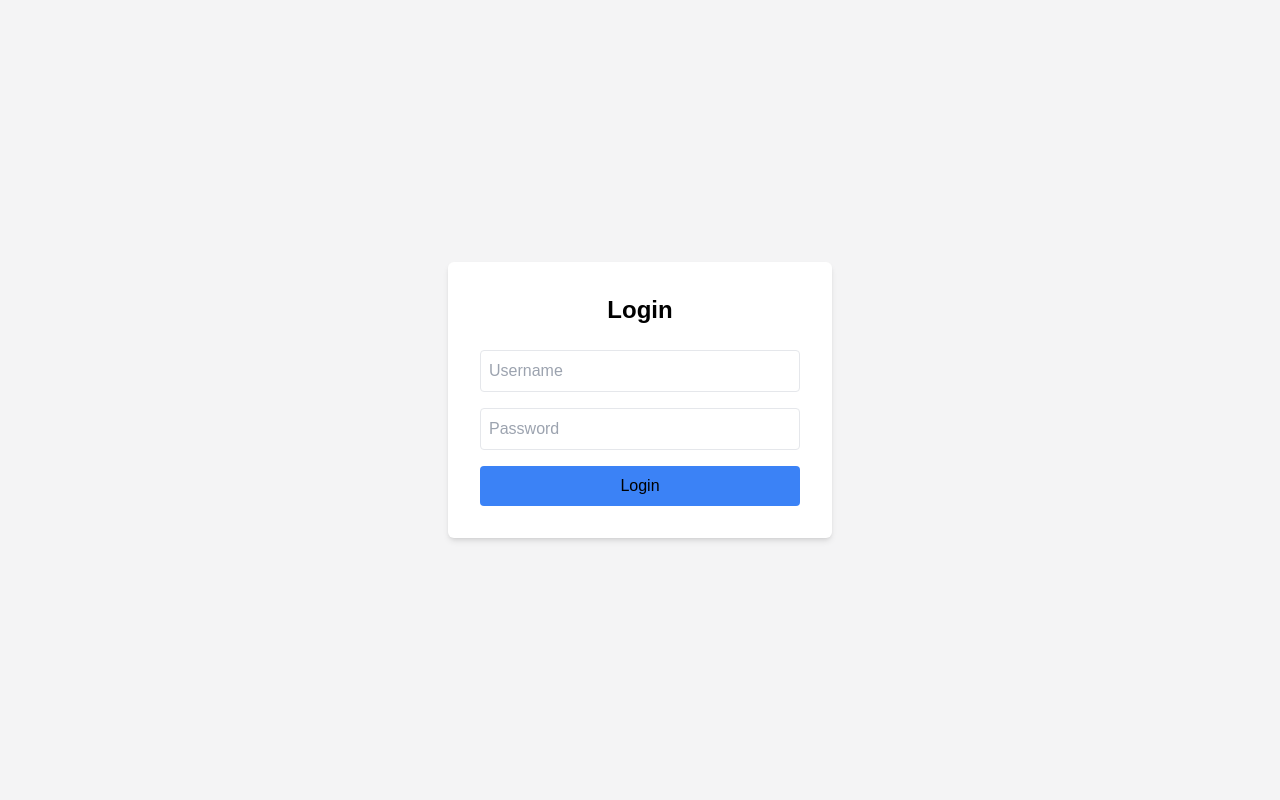
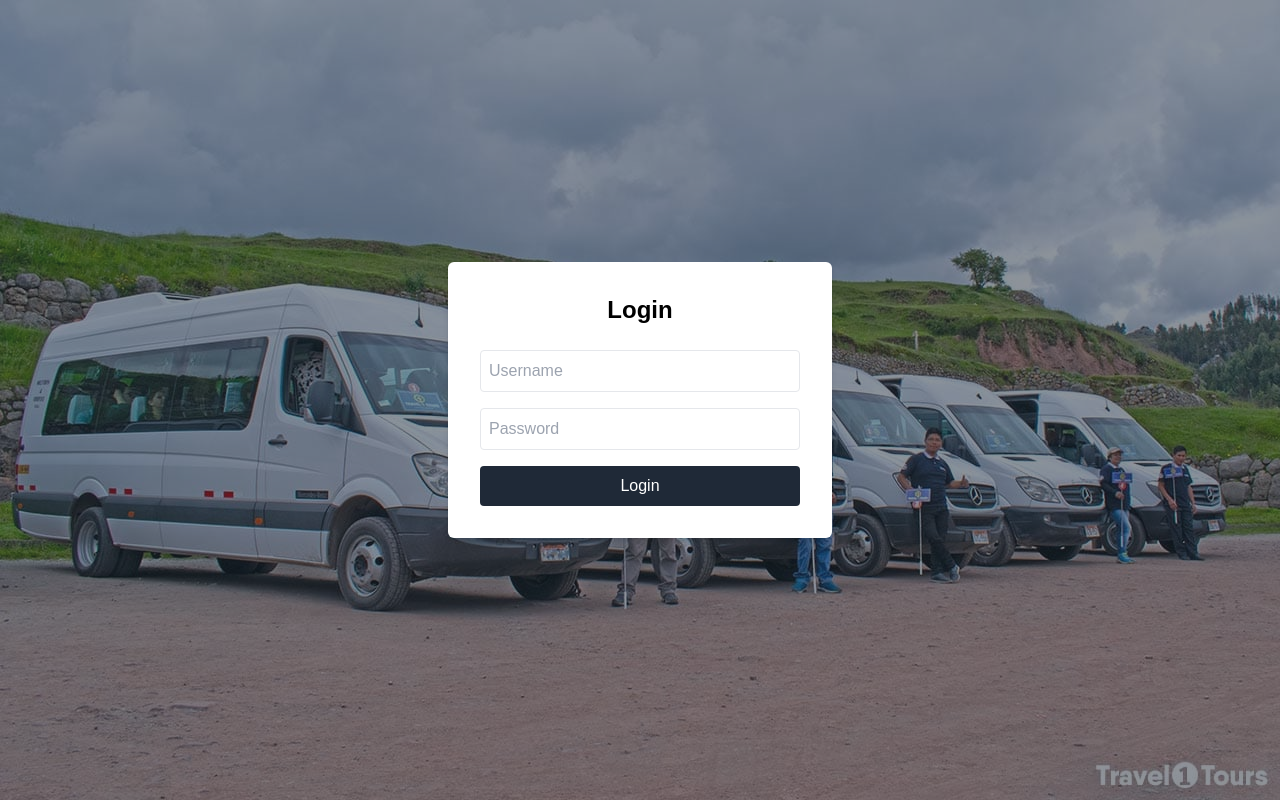
Before and after one commit to NextByte-Agile/frontend, a Next.js app: page /login in a window 1280 px wide. Built offline with nearby package versions, Linux system fonts and the light colour scheme.

Commit message:
update login page

```diff
--- a/src/app/login/page.tsx
+++ b/src/app/login/page.tsx
@@ -12,7 +12,9 @@ const Login = () => {
   };
 
   return (
-    <div className="flex items-center justify-center h-screen bg-zinc-100">
+    <div className="flex items-center justify-center h-screen bg-cover bg-[url('/images/background.jpg')]">
+      <div className="absolute inset-0 bg-gray-800 opacity-50"></div>
+      <div className="relative mx-auto">
         <div className="w-96 p-8 bg-white text-black shadow-md rounded-md">
           <h2 className="text-2xl font-bold text-center mb-6">Login</h2>
           <input
@@ -31,10 +33,11 @@ const Login = () => {
           />
           <button
             onClick={handleLogin}
-          className="w-full p-2 bg-blue-500 rounded"
+            className="w-full p-2 bg-gray-800 text-white hover:bg-gray-600 rounded"
           >
             Login
           </button>
+        </div>
       </div>
     </div>
   );
```
Also changed, not shown: public/images/background.jpg (added). Lines whose indentation alone changed are shown as unchanged.
